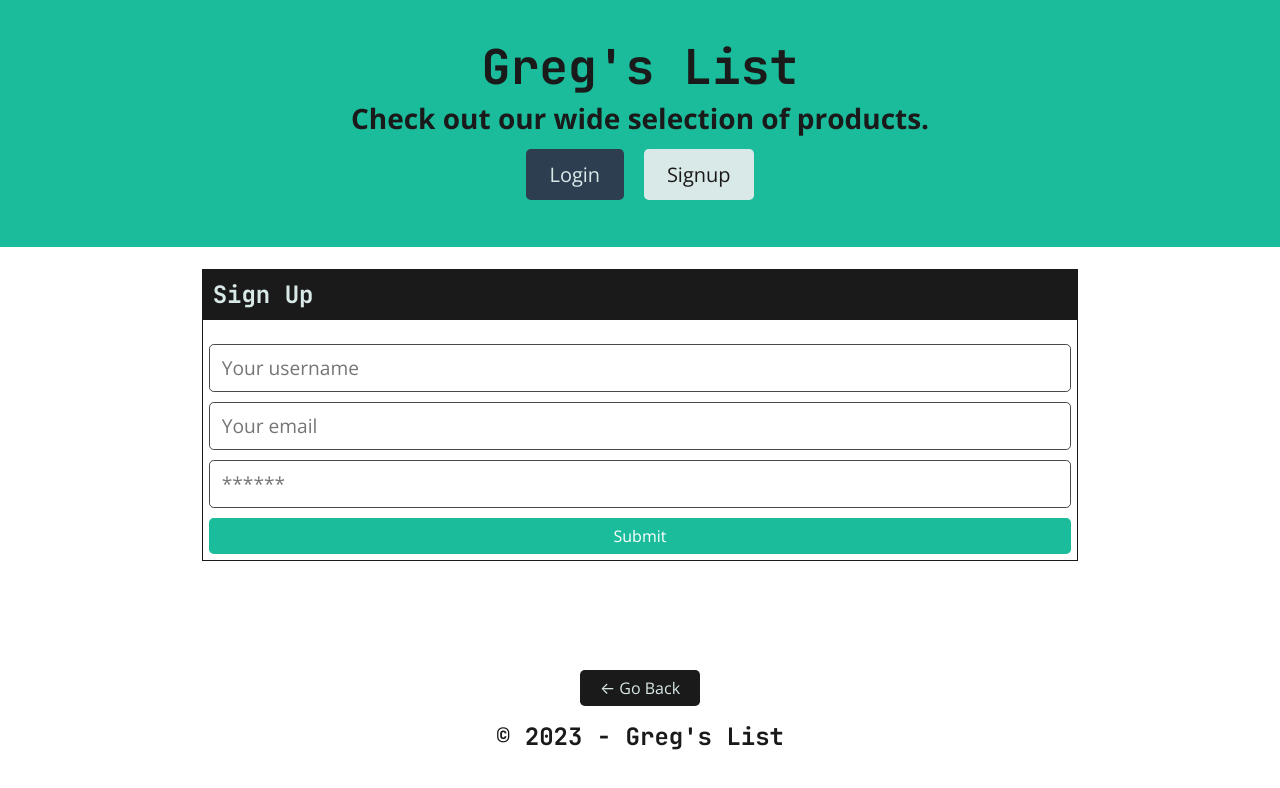
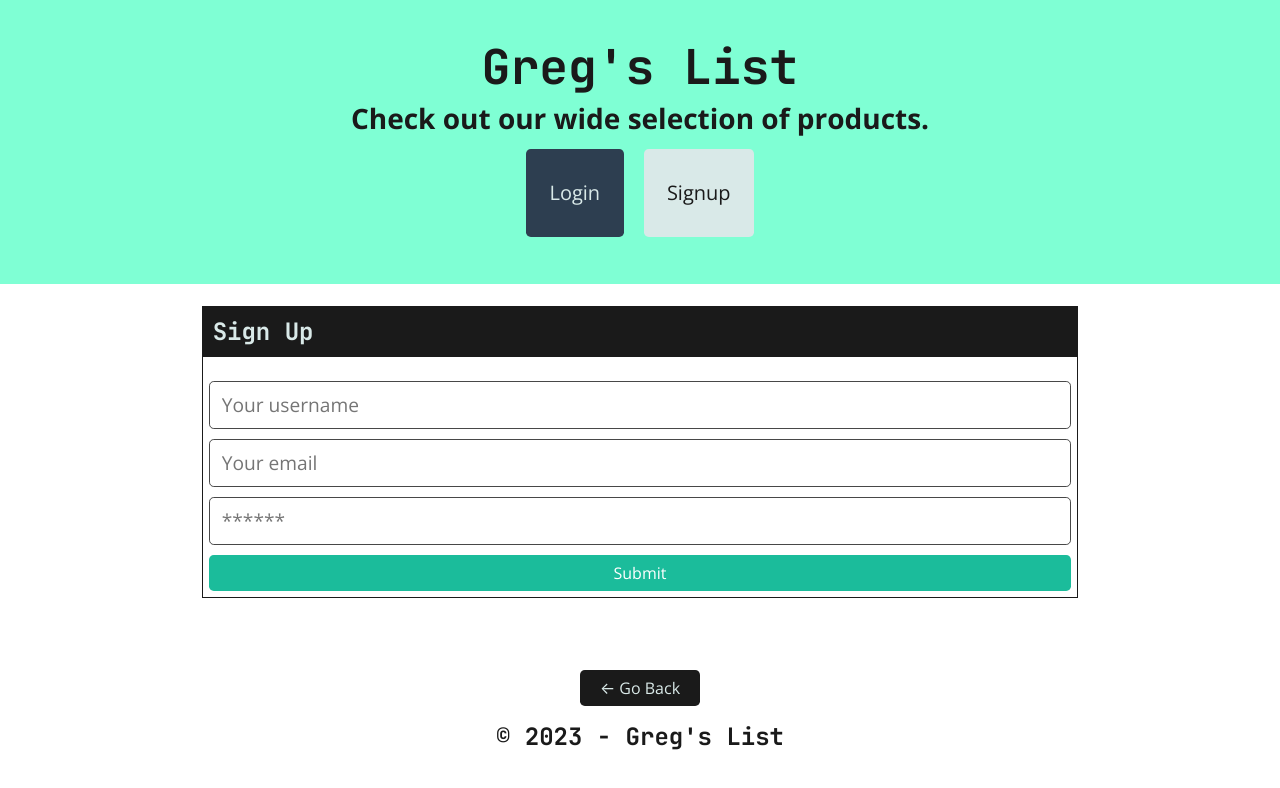
Before and after one commit to ParkerCF/Project-3, a React (Create React App) app in the folder client/: page /signup in a window 1280 px wide. Shown: the top 788 px of the page. Built offline with nearby package versions, Linux system fonts and the light colour scheme.

Commit message:
changed index.css and header/footer

```diff
--- a/client/src/components/Footer/index.js
+++ b/client/src/components/Footer/index.js
@@ -1,6 +1,6 @@
 import React from "react";
 import { useLocation, useNavigate } from "react-router-dom";
-
+// import './index.css';
 const Footer = () => {
   const location = useLocation();
   const navigate = useNavigate();
--- a/client/src/components/Header/index.js
+++ b/client/src/components/Header/index.js
@@ -1,6 +1,6 @@
 import React from "react";
 import { Link } from "react-router-dom";
-
+// import './index.css';
 import Auth from "../../utils/auth";
 
 // Header component
--- a/client/src/index.css
+++ b/client/src/index.css
@@ -6,7 +6,7 @@
  * 2. Prevent adjustments of font size after orientation changes in iOS.
  */
 html {
-  line-height: 1.15;
+  line-height: 3;
   /* 1 */
   -webkit-text-size-adjust: 100%;
   /* 2 */
@@ -18,14 +18,14 @@ html {
  * Remove the margin in all browsers.
  */
 body {
-  margin: 0;
+  margin: 4;
 }
 
 /**
  * Render the `main` element consistently in IE.
  */
 main {
-  display: block;
+  display: flexbox;
 }
 
 /**
@@ -69,7 +69,7 @@ pre {
  * Remove the gray background on active links in IE 10.
  */
 a {
-  background-color: transparent;
+  background-color: aquamarine;
 }
 
 /**
@@ -924,7 +924,7 @@ a:hover {
 }
 
 .bg-info {
-  background-color: #1bbc9b !important;
+  background-color: aquamarine !important;
 }
 
 .bg-danger {
@@ -1057,7 +1057,7 @@ a:hover {
 }
 
 .btn.btn-white {
-  background-color: #ffffff;
+  background-color: aquamarine;
   color: #1a1a1a;
 }
 
@@ -1075,7 +1075,7 @@ a:hover {
 }
 
 .btn.btn-link {
-  background-color: #1b89bc;
+  background-color: #7eb3cc;
   color: #ffffff;
 }
 
```
Also changed, not shown: 1 other file (tests, documents, lock files or other folders).
